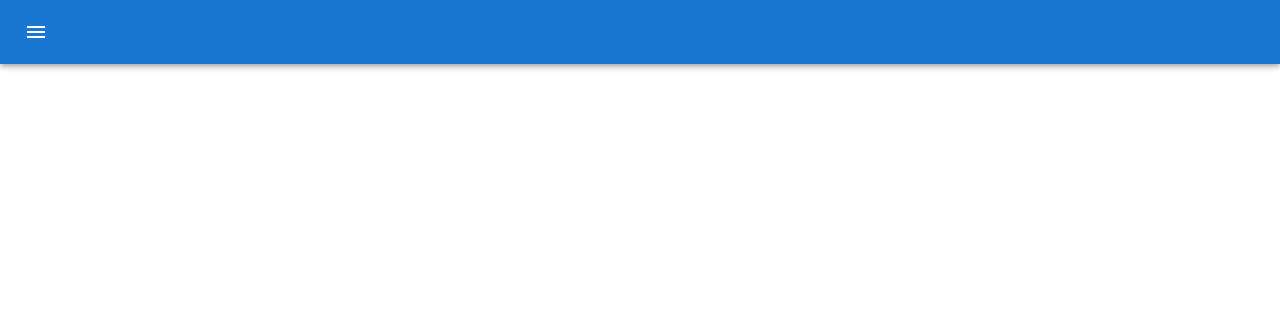
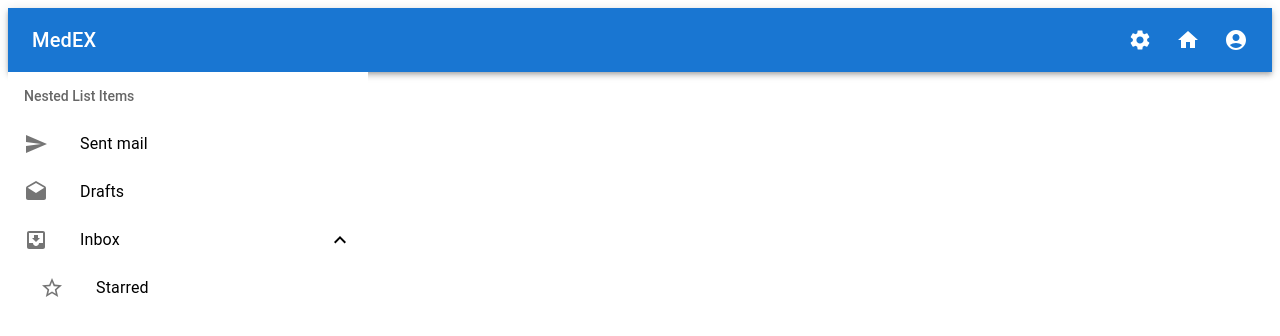
Before and after one commit to MIS-MedEX/MedEX-frontend, a React (Create React App) app: page /personal in a window 1280 px wide. Shown: the top 336 px of the page. Built offline with nearby package versions, Linux system fonts and the light colour scheme.

Commit message:
add nested list in personal-page

```diff
--- a/src/pages/PatientsList/index.js
+++ b/src/pages/PatientsList/index.js
@@ -58,3 +58,6 @@
 		</div>
 	);
 }
+
+
+export const Home_Page = (PatientsList)
--- a/src/pages/navigator.jsx
+++ b/src/pages/navigator.jsx
@@ -5,14 +5,15 @@
 	Route
 } from 'react-router-dom';
 import { Personal_Page } from './personal-page/personal-page';
-import { Home_Page } from './home-page/home-page';
+// import { Home_Page } from './home-page/home-page';
+import { Home_Page } from './PatientsList/index';
 
 
 export const Navigator = () => (
 	<Router>
 		<Routes>
+            <Route path="/home" element={<Home_Page />} />
             <Route path="/personal" element={<Personal_Page />} />
-            <Route path="/home" element={<Home_Page />} />
 		</Routes>
 	</Router>
 );
--- a/src/pages/personal-page/personal-page.jsx
+++ b/src/pages/personal-page/personal-page.jsx
@@ -14,37 +14,100 @@
 import Button from '@mui/material/Button';
 import { Container } from '@mui/system';
 
+import ListSubheader from '@mui/material/ListSubheader';
+import ListItemIcon from '@mui/material/ListItemIcon';
+import Collapse from '@mui/material/Collapse';
+import InboxIcon from '@mui/icons-material/MoveToInbox';
+import DraftsIcon from '@mui/icons-material/Drafts';
+import SendIcon from '@mui/icons-material/Send';
+import ExpandLess from '@mui/icons-material/ExpandLess';
+import ExpandMore from '@mui/icons-material/ExpandMore';
+import StarBorder from '@mui/icons-material/StarBorder';
 
-class PersonalPage extends React.Component {
 
-	constructor(props){
-		super(props);
-	}
 
-    updateController(){
-    }
-    componentDidMount() {
-        this.updateController()
-    }
+import TopBar from "../components/TopBar";
 
-	render() {
-		return (
-			<React.Fragment>
-				<Box sx={{ display: 'flex'}}>
-					<AppBar>
-						<Toolbar>
-							<MenuIcon />
-						</Toolbar>
-					</AppBar>
-				</Box>
-				<Container>
 
-				</Container>
-			</React.Fragment>
-		);
-	}
+// class PersonalPage extends React.Component {
 
-}
+// 	constructor(props){
+// 		super(props);
+// 	}
+
+//     updateController(){
+//     }
+//     componentDidMount() {
+//         this.updateController()
+//     }
+
+// 	render() {
+// 		return (
+// 			<React.Fragment>
+// 				<TopBar/>
+// 				<Container>
+
+// 				</Container>
+// 			</React.Fragment>
+// 		);
+// 	}
+
+// }
+
+export default function PersonalPage() {
+    const [open, setOpen] = React.useState(true);
+
+    const handleClick = () => {
+      setOpen(!open);
+    };
+
+    return (
+
+      <React.Fragment>
+        <TopBar/>
+      <List
+        sx={{ width: '100%', maxWidth: 360, bgcolor: 'background.paper' }}
+        component="nav"
+        aria-labelledby="nested-list-subheader"
+        subheader={
+          <ListSubheader component="div" id="nested-list-subheader">
+            Nested List Items
+          </ListSubheader>
+        }
+      >
+        <ListItemButton>
+          <ListItemIcon>
+            <SendIcon />
+          </ListItemIcon>
+          <ListItemText primary="Sent mail" />
+        </ListItemButton>
+        <ListItemButton>
+          <ListItemIcon>
+            <DraftsIcon />
+          </ListItemIcon>
+          <ListItemText primary="Drafts" />
+        </ListItemButton>
+        <ListItemButton onClick={handleClick}>
+          <ListItemIcon>
+            <InboxIcon />
+          </ListItemIcon>
+          <ListItemText primary="Inbox" />
+          {open ? <ExpandLess /> : <ExpandMore />}
+        </ListItemButton>
+        <Collapse in={open} timeout="auto" unmountOnExit>
+          <List component="div" disablePadding>
+            <ListItemButton sx={{ pl: 4 }}>
+              <ListItemIcon>
+                <StarBorder />
+              </ListItemIcon>
+              <ListItemText primary="Starred" />
+            </ListItemButton>
+          </List>
+        </Collapse>
+      </List>
+      </React.Fragment>
+    );
+  }
 
 
 
```
Also changed, not shown: 2 other files (tests, documents, lock files or other folders).
